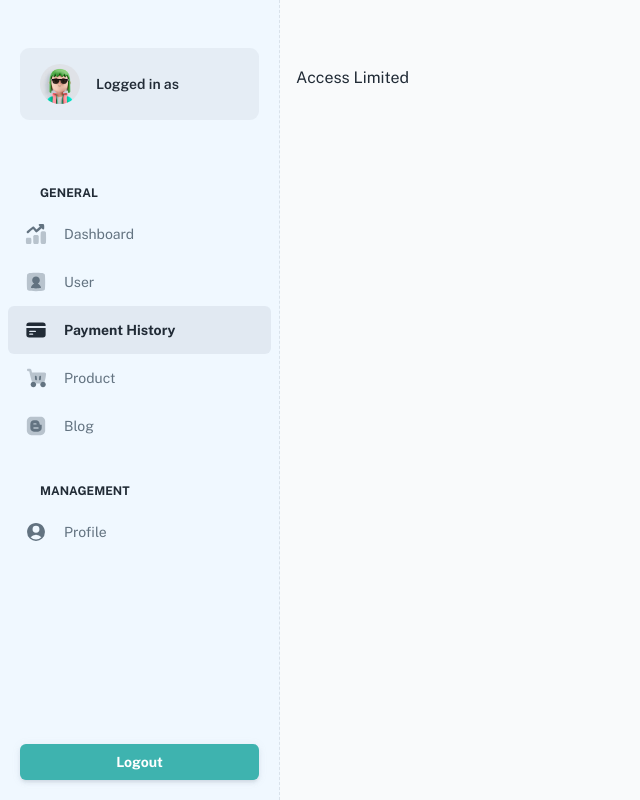
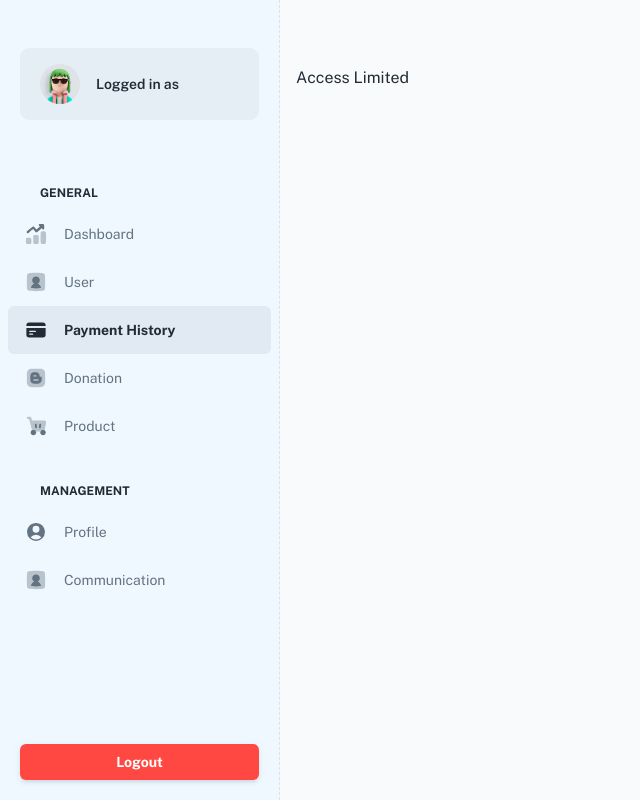
Before and after one commit to nazm0l/brotherhood, a React (Create React App) app: page /dashboard/payment-history in a window 1280 px wide. Shown: the whole page, without its empty margins (0-640 px from the left). Built offline with nearby package versions, Linux system fonts and the light colour scheme; sample sign-in values are in the browser's storage; a web font is replaced by a local one.

Commit message:
donation page added and other component modified

```diff
--- a/src/layouts/dashboard/nav/config.js
+++ b/src/layouts/dashboard/nav/config.js
@@ -22,14 +22,14 @@ export const generalNavConfig = [
     icon: icon('ic_payment'),
   },
   {
+    title: 'Donation',
+    path: '/dashboard/blog',
+    icon: icon('ic_blog'),
+  },
+  {
     title: 'product',
     path: '/dashboard/products',
     icon: icon('ic_cart'),
-  },
-  {
-    title: 'blog',
-    path: '/dashboard/blog',
-    icon: icon('ic_blog'),
   },
 ];
 
@@ -39,4 +39,9 @@ export const managementNavConfig = [
     path: '/dashboard/profile',
     icon: icon('ic_profile'),
   },
+  {
+    title: 'communication',
+    path: '/dashboard/communication',
+    icon: icon('ic_user'),
+  },
 ];
--- a/src/layouts/dashboard/nav/index.js
+++ b/src/layouts/dashboard/nav/index.js
@@ -94,7 +94,7 @@ export default function Nav({ openNav, onCloseNav }) {
       <NavSection data={managementNavConfig} />
       <Box sx={{ flexGrow: 1 }} />
       <Stack direction="row" justifyContent="center" sx={{ p: 2.5 }}>
-        <Button variant="contained" color="primary" sx={{ width: 1, boxShadow: 3 }} onClick={handleLogout}>
+        <Button variant="contained" color="error" sx={{ width: 1, boxShadow: 3 }} onClick={handleLogout}>
           Logout
         </Button>
       </Stack>
--- a/src/pages/BlogPage.js
+++ b/src/pages/BlogPage.js
@@ -1,6 +1,6 @@
 import { Helmet } from 'react-helmet-async';
 // @mui
-import { Grid, Button, Container, Stack, Typography } from '@mui/material';
+import { Grid, Button, Container, Stack } from '@mui/material';
 // components
 import Iconify from '../components/iconify';
 import { BlogPostCard, BlogPostsSort, BlogPostsSearch } from '../sections/@dashboard/blog';
@@ -21,16 +21,13 @@ export default function BlogPage() {
   return (
     <>
       <Helmet>
-        <title> Dashboard: Blog | Minimal UI </title>
+        <title> Donation | Brotherhood ERP </title>
       </Helmet>
 
       <Container>
-        <Stack direction="row" alignItems="center" justifyContent="space-between" mb={5}>
-          <Typography variant="h4" gutterBottom>
-            Blog
-          </Typography>
+        <Stack direction="row" alignItems="center" justifyContent="end" mb={5}>
           <Button variant="contained" startIcon={<Iconify icon="eva:plus-fill" />}>
-            New Post
+            New Donation Campaign
           </Button>
         </Stack>
 
--- a/src/pages/PaymentHistoryPage.js
+++ b/src/pages/PaymentHistoryPage.js
@@ -178,11 +178,11 @@ export default function PaymentHistoryPage() {
       <Container maxWidth={'lg'} sx={{ marginBottom: '30px' }}>
         <Grid container spacing={3}>
           <Grid item xs={12} md={3}>
-            <PaymentHistoryCard title="Total User" value={dataCount} />
+            <PaymentHistoryCard title="Total Store Amount" value={5000012} />
           </Grid>
 
           <Grid item xs={12} md={3}>
-            <PaymentHistoryCard title="Total Payment Amount" value={5000000} />
+            <PaymentHistoryCard title="Total Payment Amount" value={50000} />
           </Grid>
 
           <Grid item xs={12} md={3}>
@@ -190,7 +190,7 @@ export default function PaymentHistoryPage() {
           </Grid>
 
           <Grid item xs={12} md={3}>
-            <PaymentHistoryCard title="Total Campaign Run" value={10} />
+            <PaymentHistoryCard title="Total Donation Amount" value={10} />
           </Grid>
         </Grid>
       </Container>
--- a/src/pages/UserPage.js
+++ b/src/pages/UserPage.js
@@ -166,12 +166,6 @@ export default function UserPage() {
       </Helmet>
 
       <Container>
-        <Stack direction="row" alignItems="center" justifyContent="space-between" mb={5}>
-          <Typography variant="h4" gutterBottom>
-            Users
-          </Typography>
-        </Stack>
-
         <Card>
           <UserListToolbar numSelected={selected.length} filterName={filterName} onFilterName={handleFilterByName} />
 
--- a/src/sections/@dashboard/blog/BlogPostsSearch.js
+++ b/src/sections/@dashboard/blog/BlogPostsSearch.js
@@ -31,7 +31,7 @@ export default function BlogPostsSearch({ posts }) {
       renderInput={(params) => (
         <TextField
           {...params}
-          placeholder="Search post..."
+          placeholder="Search campaign..."
           InputProps={{
             ...params.InputProps,
             startAdornment: (
```
